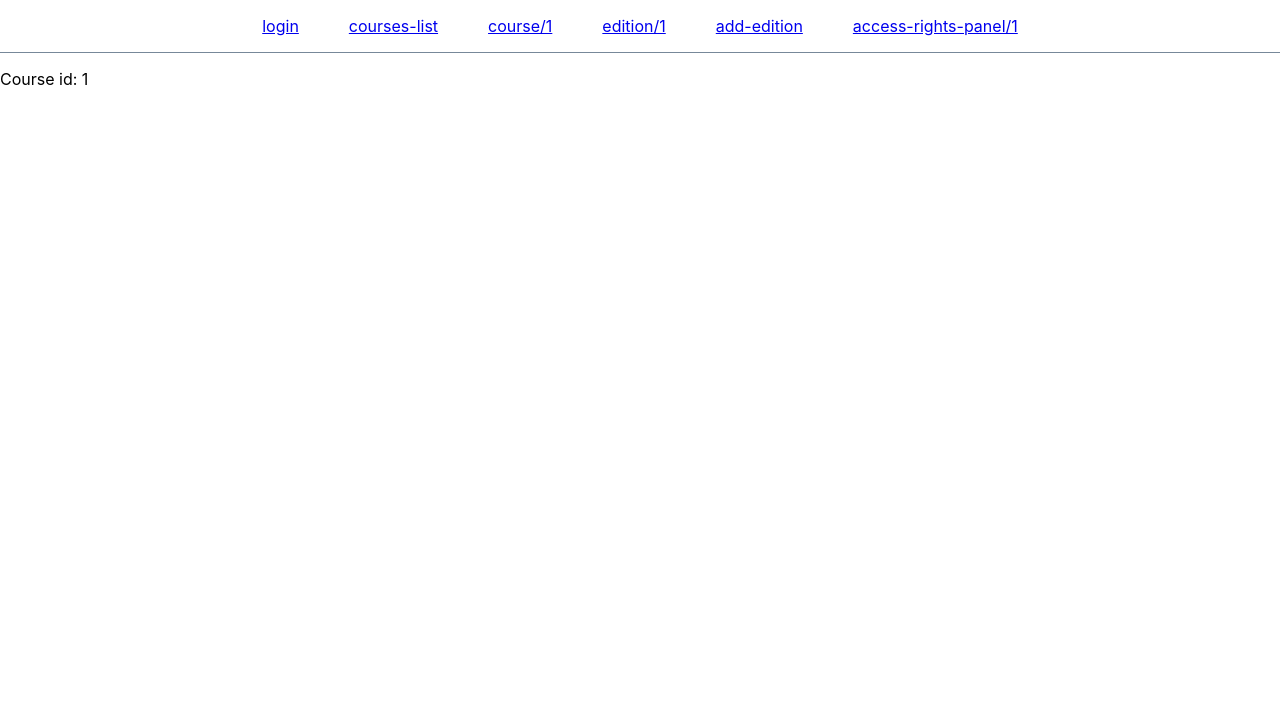
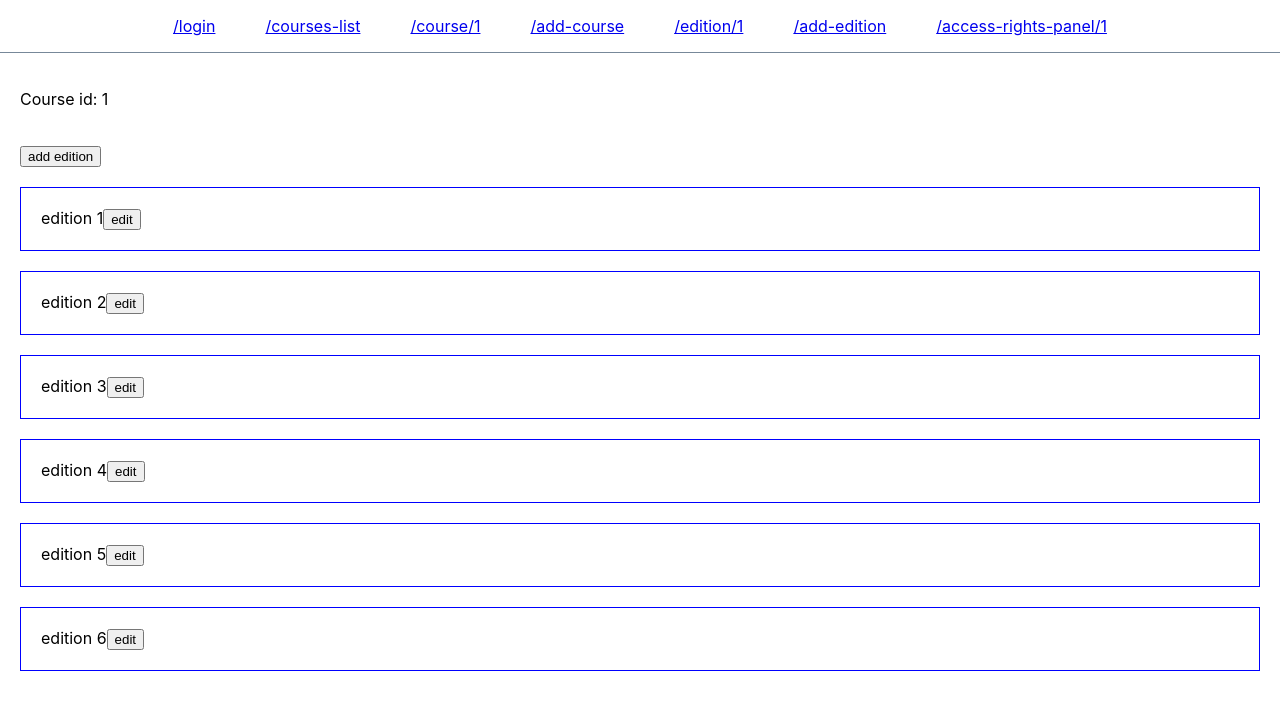
Before and after one commit to Jullija/ConspectsManager, a React (Create React App) app in the folder frontend/frontend/: page /course/1 in a window 1280 px wide. Shown: the top 710 px of the page. Built offline with nearby package versions, Linux system fonts and the light colour scheme.

Commit message:
navigation between courses and editions done

```diff
--- a/frontend/frontend/package.json
+++ b/frontend/frontend/package.json
@@ -12,6 +12,7 @@
     "@types/react-dom": "^18.2.22",
     "react": "^18.2.0",
     "react-dom": "^18.2.0",
+    "react-router-dom": "^6.22.3",
     "react-scripts": "5.0.1",
     "typescript": "^4.9.5",
     "web-vitals": "^2.1.4"
--- a/frontend/frontend/src/App.tsx
+++ b/frontend/frontend/src/App.tsx
@@ -1,13 +1,15 @@
 import { RouterProvider } from "react-router-dom";
 import "./App.css";
 import routes from "./router/routes";
-import Root from "./screens/Root";
+import Navbar from "./components/Navbar";
 
 function App() {
   return (
     <>
-      <Root />
-      <RouterProvider router={routes} />
+      <Navbar />
+      <div style={{ margin: 20 }}>
+        <RouterProvider router={routes} />
+      </div>
     </>
   );
 }
--- /dev/null
+++ b/frontend/frontend/src/api/courses.tsx
@@ -0,0 +1,9 @@
+export const getCourses = () => {
+  return [
+    { id: 1, name: "course 1" },
+    { id: 2, name: "course 2" },
+    { id: 3, name: "course 3" },
+    { id: 4, name: "course 4" },
+    { id: 5, name: "course 5" },
+  ];
+};
--- /dev/null
+++ b/frontend/frontend/src/api/editions.tsx
@@ -0,0 +1,12 @@
+import { Course } from "../types/types";
+
+export const getEditions = (courseID: number) => {
+  return [
+    { name: "edition 1", id: 1 },
+    { name: "edition 2", id: 2 },
+    { name: "edition 3", id: 3 },
+    { name: "edition 4", id: 4 },
+    { name: "edition 5", id: 5 },
+    { name: "edition 6", id: 6 },
+  ];
+};
--- a/frontend/frontend/src/screens/Root.tsx
+++ b/frontend/frontend/src/components/Navbar.tsx
@@ -1,28 +1,31 @@
 import "../App.css";
 
-const Root = () => {
+const Navbar = () => {
   return (
     <div className="navbar">
       <a href="/login">
-        <p>login</p>
+        <p>/login</p>
       </a>
       <a href="/courses-list">
-        <p>courses-list</p>
+        <p>/courses-list</p>
       </a>
       <a href="/course/1">
-        <p>course/1</p>
+        <p>/course/1</p>
+      </a>
+      <a href="/add-course">
+        <p>/add-course</p>
       </a>
       <a href="/edition/1">
-        <p>edition/1</p>
+        <p>/edition/1</p>
       </a>
       <a href="/add-edition">
-        <p>add-edition</p>
+        <p>/add-edition</p>
       </a>
       <a href="/access-rights-panel/1">
-        <p>access-rights-panel/1</p>
+        <p>/access-rights-panel/1</p>
       </a>
     </div>
   );
 };
 
-export default Root;
+export default Navbar;
--- a/frontend/frontend/src/router/routes.tsx
+++ b/frontend/frontend/src/router/routes.tsx
@@ -6,6 +6,7 @@ import Course from "../screens/Course/Course";
 import AccessRightsPanel from "../screens/AccessRightsPanel/AccessRightsPanel";
 import Edition from "../screens/Edition/Edition";
 import AddEdition from "../screens/AddEdition/AddEdition";
+import AddCourse from "../screens/AddCourse/AddCourse";
 
 const routes = createBrowserRouter([
   {
@@ -19,6 +20,10 @@ const routes = createBrowserRouter([
   {
     path: "/courses-list",
     element: <CoursesList />,
+  },
+  {
+    path: "/add-course",
+    element: <AddCourse />,
   },
   {
     path: "/course/:id",
--- /dev/null
+++ b/frontend/frontend/src/screens/AddCourse/AddCourse.tsx
@@ -0,0 +1,5 @@
+const AddCourse = () => {
+  return <p>AddCourse</p>;
+};
+
+export default AddCourse;
--- a/frontend/frontend/src/screens/Course/Course.tsx
+++ b/frontend/frontend/src/screens/Course/Course.tsx
@@ -1,9 +1,36 @@
-import { useParams } from "react-router-dom";
+import { useEffect, useState } from "react";
+import { Link, useParams } from "react-router-dom";
+import { Edition } from "../../types/types";
+import { getEditions } from "../../api/editions";
+import EditionCard from "./EditionCard";
 
 const Course = () => {
-  const { id } = useParams();
+  const params = useParams();
+  const id = Number(params.id);
 
-  return <p>Course id: {id}</p>;
+  const [editions, setEditions] = useState<Edition[]>();
+
+  useEffect(() => {
+    setEditions(getEditions(id));
+  }, []);
+
+  return (
+    <div
+      style={{
+        display: "flex",
+        flexDirection: "column",
+        gap: 20,
+      }}
+    >
+      <p>Course id: {id} </p>
+      <Link to={"/add-edition"}>
+        <button>add edition</button>
+      </Link>
+      {editions?.map((edition) => (
+        <EditionCard edition={edition} />
+      ))}
+    </div>
+  );
 };
 
 export default Course;
--- /dev/null
+++ b/frontend/frontend/src/screens/Course/EditionCard.tsx
@@ -0,0 +1,24 @@
+import { Link } from "react-router-dom";
+import { Edition } from "../../types/types";
+
+interface EditionCardProps {
+  edition: Edition;
+}
+
+const EditionCard = ({ edition }: EditionCardProps) => {
+  return (
+    <div
+      style={{
+        border: "1px solid blue",
+        padding: 20,
+      }}
+    >
+      {edition.name}
+      <Link to={`/edition/${edition.id}`}>
+        <button>edit</button>
+      </Link>
+    </div>
+  );
+};
+
+export default EditionCard;
--- /dev/null
+++ b/frontend/frontend/src/screens/CoursesList/CourseCard.tsx
@@ -0,0 +1,15 @@
+import { Link, useNavigate, useNavigation } from "react-router-dom";
+import { Course } from "../../types/types";
+
+interface CourseCardProps {
+  course: Course;
+}
+const CourseCard = ({ course }: CourseCardProps) => {
+  return (
+    <Link to={`/course/${course.id}`}>
+      <div style={{ border: "1px solid blue", padding: 40 }}>{course.name}</div>
+    </Link>
+  );
+};
+
+export default CourseCard;
--- a/frontend/frontend/src/screens/CoursesList/CoursesList.tsx
+++ b/frontend/frontend/src/screens/CoursesList/CoursesList.tsx
@@ -1,5 +1,35 @@
+import { useEffect, useState } from "react";
+import { Course } from "../../types/types";
+import { getCourses } from "../../api/courses";
+import CourseCard from "./CourseCard";
+import { Link } from "react-router-dom";
+
 const CoursesList = () => {
-  return <p>CoursesList</p>;
+  const [courses, setCourses] = useState<Course[]>();
+  useEffect(() => {
+    setCourses(getCourses());
+  }, []);
+
+  return (
+    <>
+      <Link to="/add-course">
+        <button>add course</button>
+      </Link>
+      <div
+        style={{
+          display: "flex",
+          flexWrap: "wrap",
+          gap: 20,
+          justifyContent: "center",
+          marginTop: 20,
+        }}
+      >
+        {courses?.map((course, index) => {
+          return <CourseCard course={course} key={index} />;
+        })}
+      </div>
+    </>
+  );
 };
 
 export default CoursesList;
--- /dev/null
+++ b/frontend/frontend/src/types/types.tsx
@@ -0,0 +1,9 @@
+export type Course = {
+  name: string;
+  id: number;
+};
+
+export type Edition = {
+  name: string;
+  id: number;
+};
```
Also changed, not shown: 1 other file (tests, documents, lock files or other folders).
